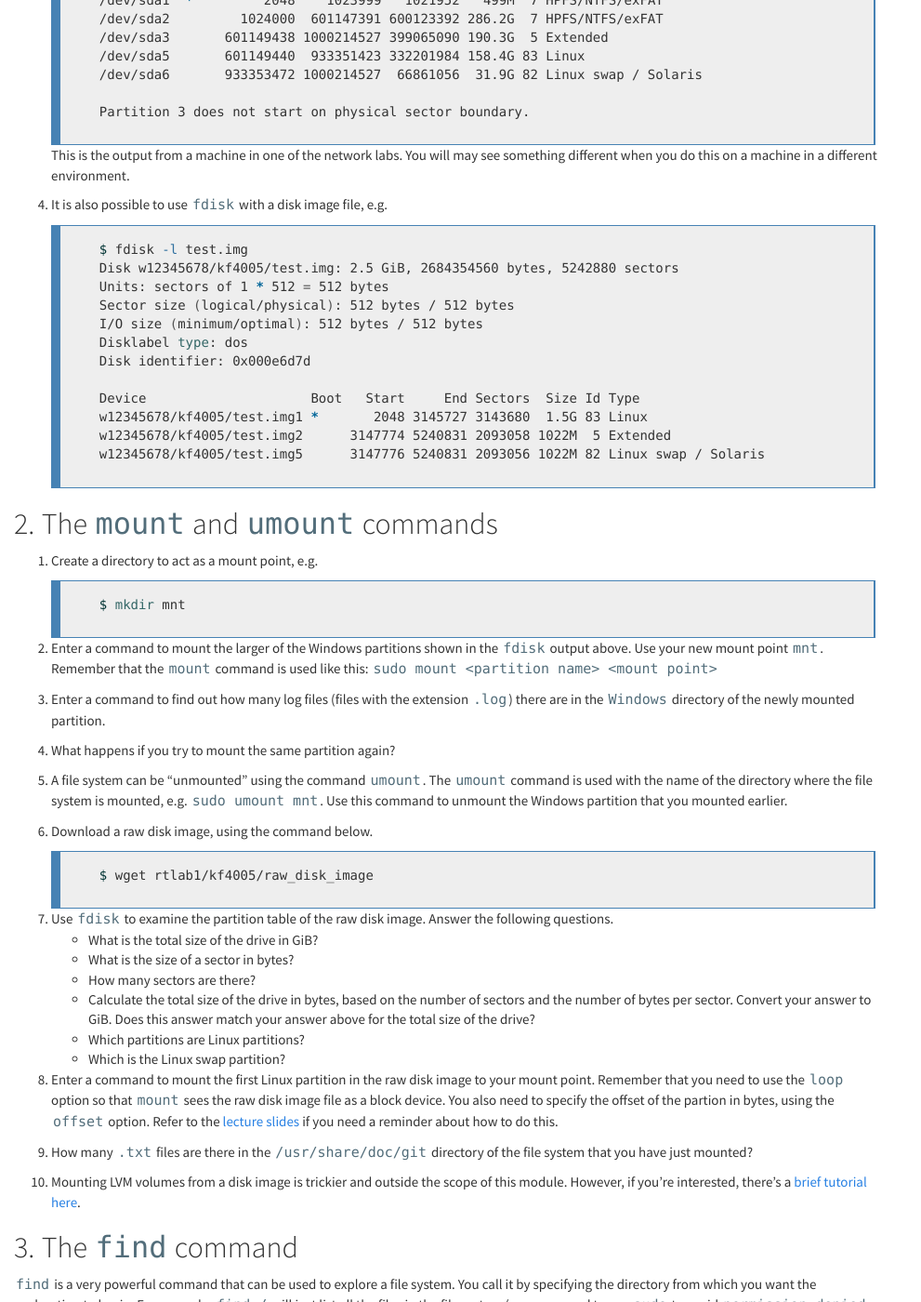
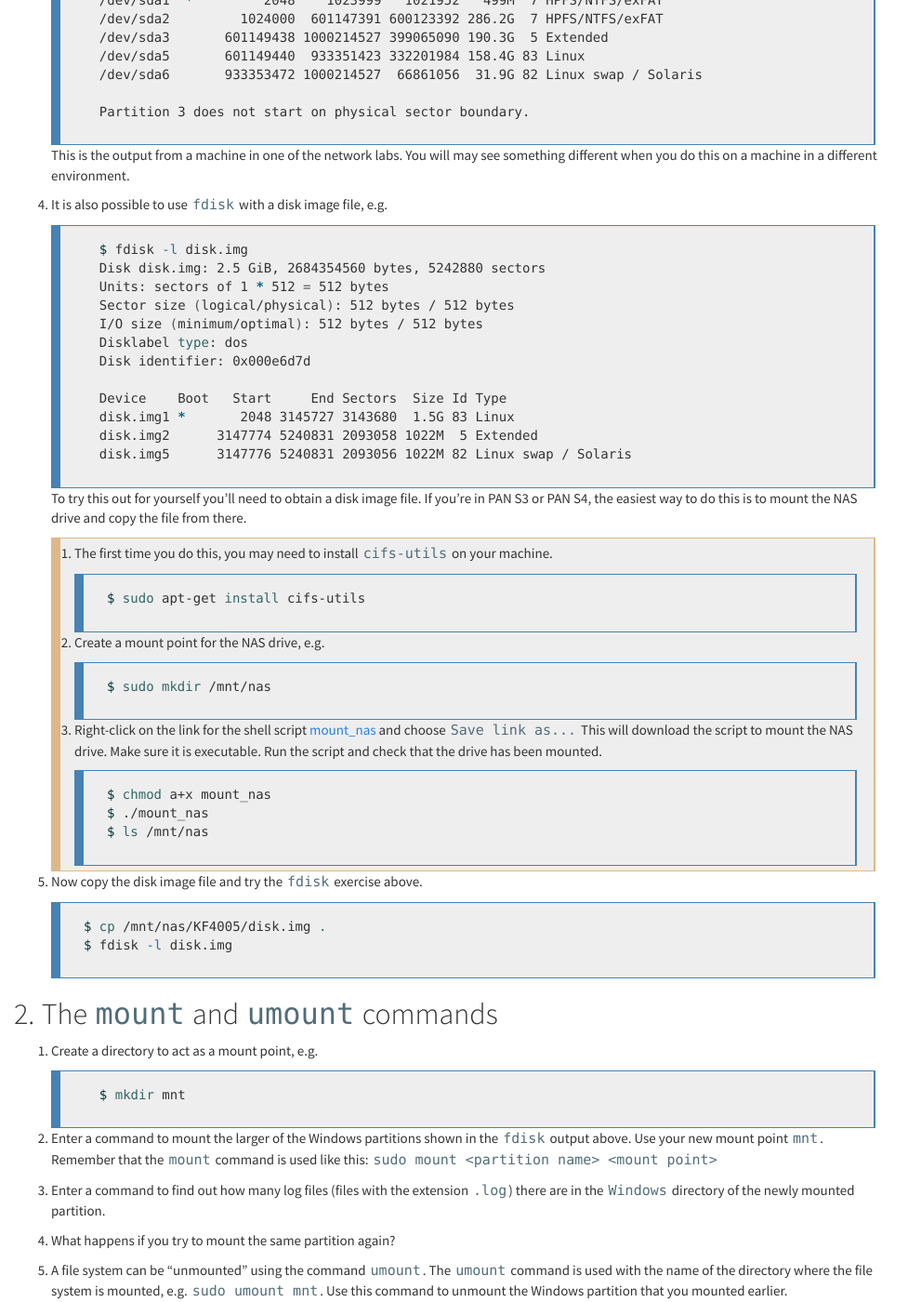
Before and after one commit to wkz20042008/kf4005, a Jekyll site: the page built from L08.md, in a window 1280 px wide and 1400 px high, scrolled down 1538 px. Shown: the whole window at 93% size, without its empty margins (0-991 px from the left). Built offline with Jekyll 4.4.1, drawn with Linux system fonts in a browser that asks for light colours; nearby versions of some CDN libraries; some of the changed text lies outside the part shown.

Commit message:
Minor changes to labs 7 and 8

````diff
--- a/L08.md
+++ b/L08.md
@@ -71,20 +71,56 @@ something different when you do this on a machine in a different environment.
 1. It is also possible to use `fdisk` with a disk image file, e.g.
 
      ```sh
-     $ fdisk -l test.img
-     Disk w12345678/kf4005/test.img: 2.5 GiB, 2684354560 bytes, 5242880 sectors
+     $ fdisk -l disk.img
+     Disk disk.img: 2.5 GiB, 2684354560 bytes, 5242880 sectors
      Units: sectors of 1 * 512 = 512 bytes
      Sector size (logical/physical): 512 bytes / 512 bytes
      I/O size (minimum/optimal): 512 bytes / 512 bytes
      Disklabel type: dos
      Disk identifier: 0x000e6d7d
 
-     Device                     Boot   Start     End Sectors  Size Id Type
-     w12345678/kf4005/test.img1 *       2048 3145727 3143680  1.5G 83 Linux
-     w12345678/kf4005/test.img2      3147774 5240831 2093058 1022M  5 Extended
-     w12345678/kf4005/test.img5      3147776 5240831 2093056 1022M 82 Linux swap / Solaris
+     Device    Boot   Start     End Sectors  Size Id Type
+     disk.img1 *       2048 3145727 3143680  1.5G 83 Linux
+     disk.img2      3147774 5240831 2093058 1022M  5 Extended
+     disk.img5      3147776 5240831 2093056 1022M 82 Linux swap / Solaris
      ```
      {: .code}
+To try this out for yourself you'll need to obtain a disk image file. If you're
+in PAN S3 or PAN S4, the easiest way to do this is to mount the NAS drive and
+copy the file from there.
+
+    1. The first time you do this, you may need to install `cifs-utils` on
+your machine.
+
+       ```sh
+       $ sudo apt-get install cifs-utils
+       ```
+       {: .code}
+    1. Create a mount point for the NAS drive, e.g.
+
+       ```sh
+       $ sudo mkdir /mnt/nas
+       ```
+       {: .code}
+    1. Right-click on the link for the shell script [mount_nas](mount_nas) and
+choose `Save link as...` This will download the script to mount the NAS drive.
+Make sure it is executable. Run the script and check that the drive has been mounted.
+
+       ```sh
+       $ chmod a+x mount_nas
+       $ ./mount_nas
+       $ ls /mnt/nas
+       ```
+       {: .code}
+    {: .note}
+
+1. Now copy the disk image file and try the `fdisk` exercise above.
+
+   ```sh
+   $ cp /mnt/nas/KF4005/disk.img .
+   $ fdisk -l disk.img
+   ```
+   {: .code}
 
 ## The `mount` and `umount` commands
 
@@ -107,7 +143,7 @@ mounted, e.g. `sudo umount mnt`. Use this command to unmount the Windows partiti
 6. Download a raw disk image, using the command below.
 
      ```sh
-     $ wget rtlab1/kf4005/raw_disk_image
+     $ wget rtlab1/downloads/disk.img
      ```
      {: .code}
 7. Use `fdisk` to examine the partition table of the raw disk image. Answer the following questions.
````
Also changed, not shown: L07.md (+8 -6 lines), 1 other file.
